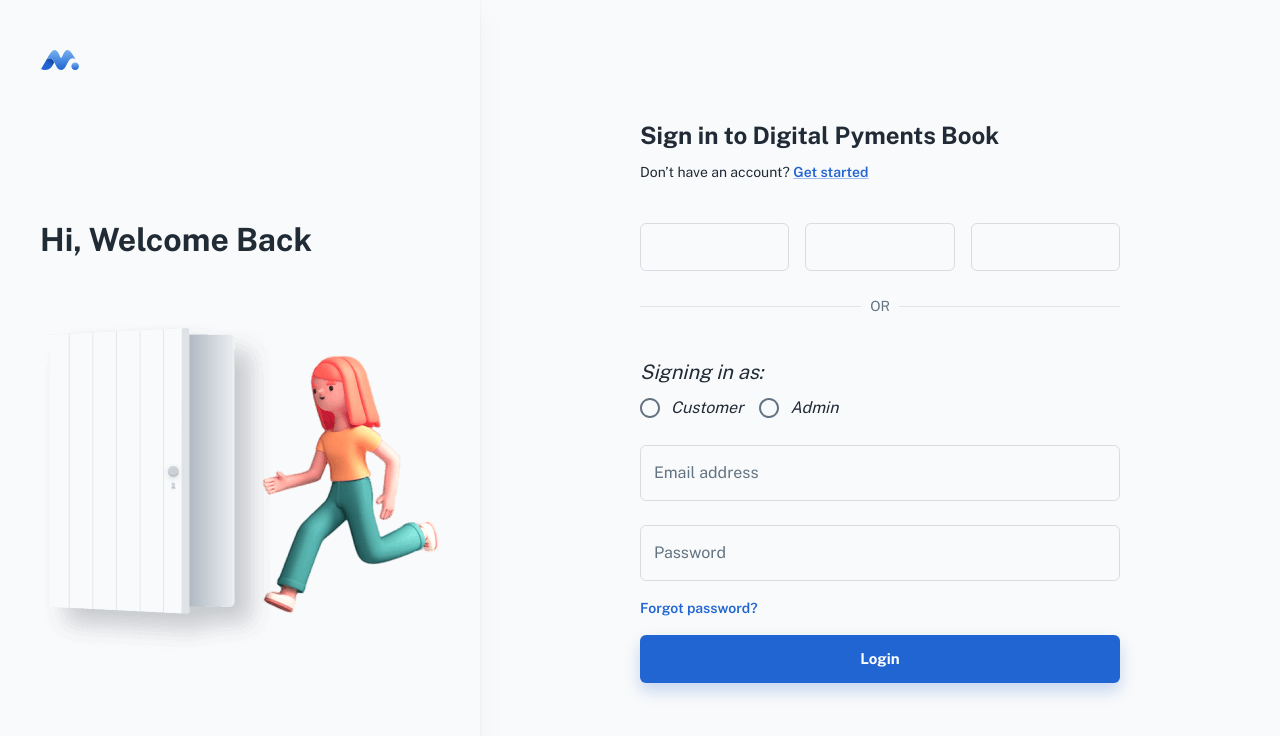
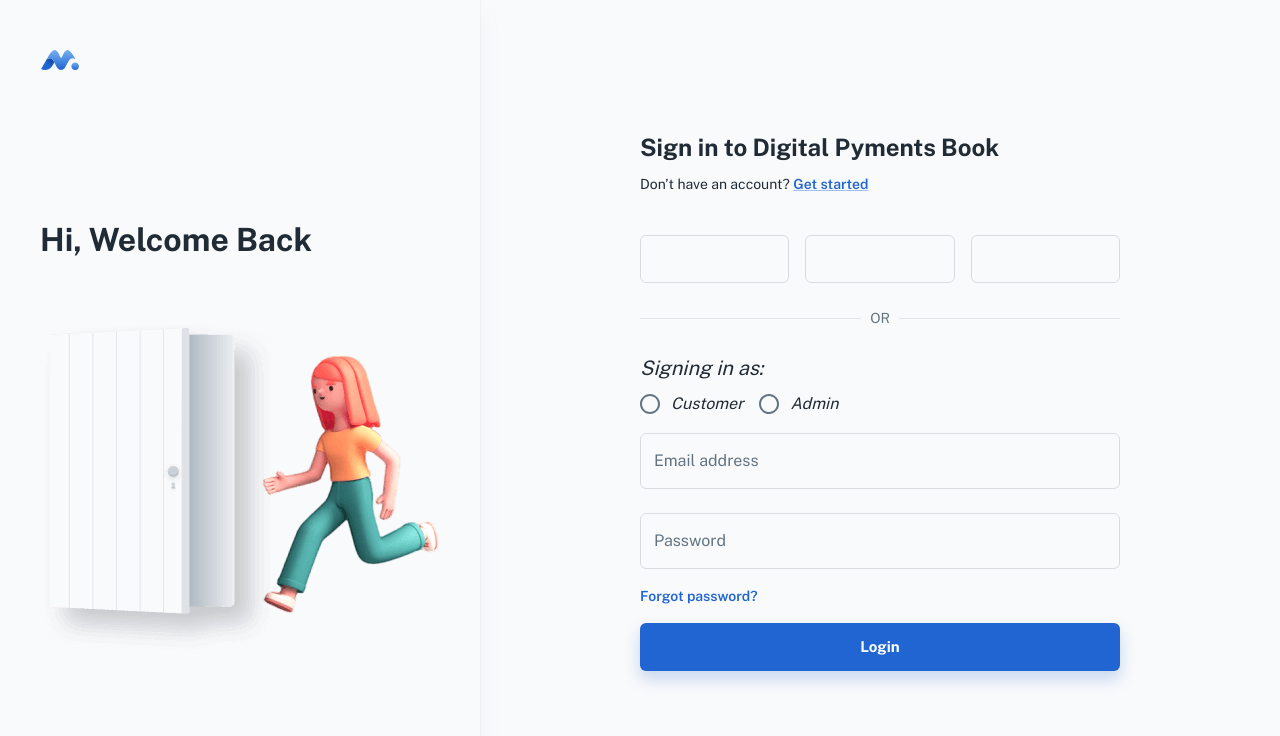
Before and after one commit to arpita1329/Digital-Payments-Book, a React (Create React App) app: page /login in a window 1280 px wide. Shown: the top 736 px of the page. Built offline with nearby package versions, Linux system fonts and the light colour scheme; some icons are missing; a web font is replaced by a local one.

Commit message:
login: update spacing

```diff
--- a/src/sections/auth/login/LoginForm.js
+++ b/src/sections/auth/login/LoginForm.js
@@ -41,7 +41,7 @@ export default function LoginForm() {
 
   return (
     <>
-      <Stack justifyContent="space-between" sx={{ my: 2 }} fontSize={20} fontStyle={'italic'}>
+      <Stack justifyContent="space-between" sx={{ mb: 1 }} fontSize={20} fontStyle={'italic'}>
         Signing in as:
         <RadioGroup
           row
```
